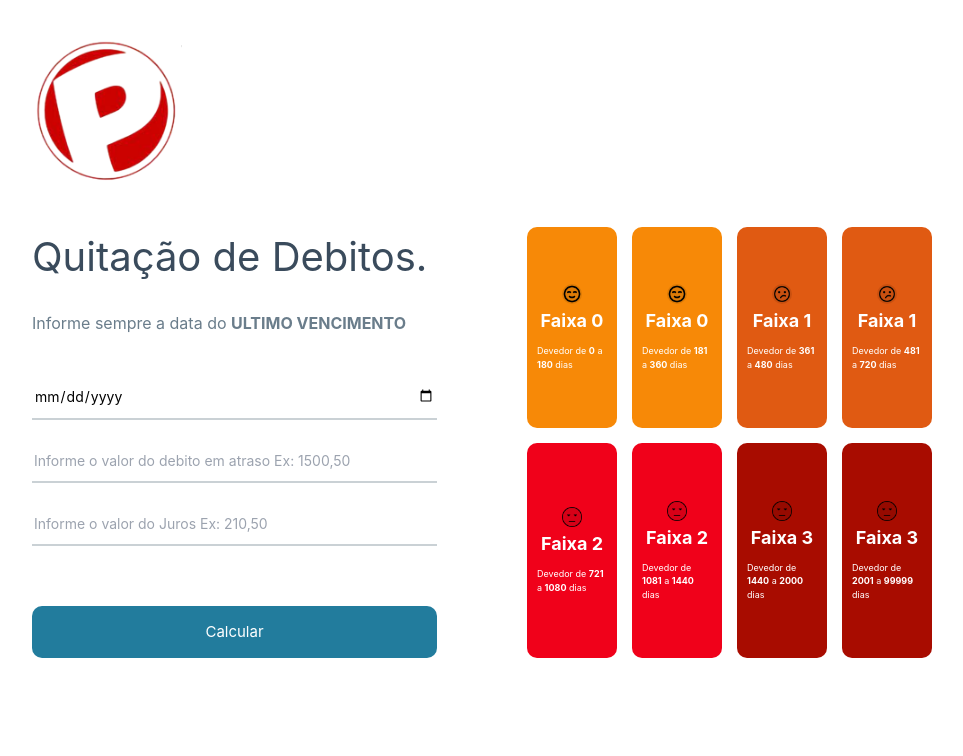
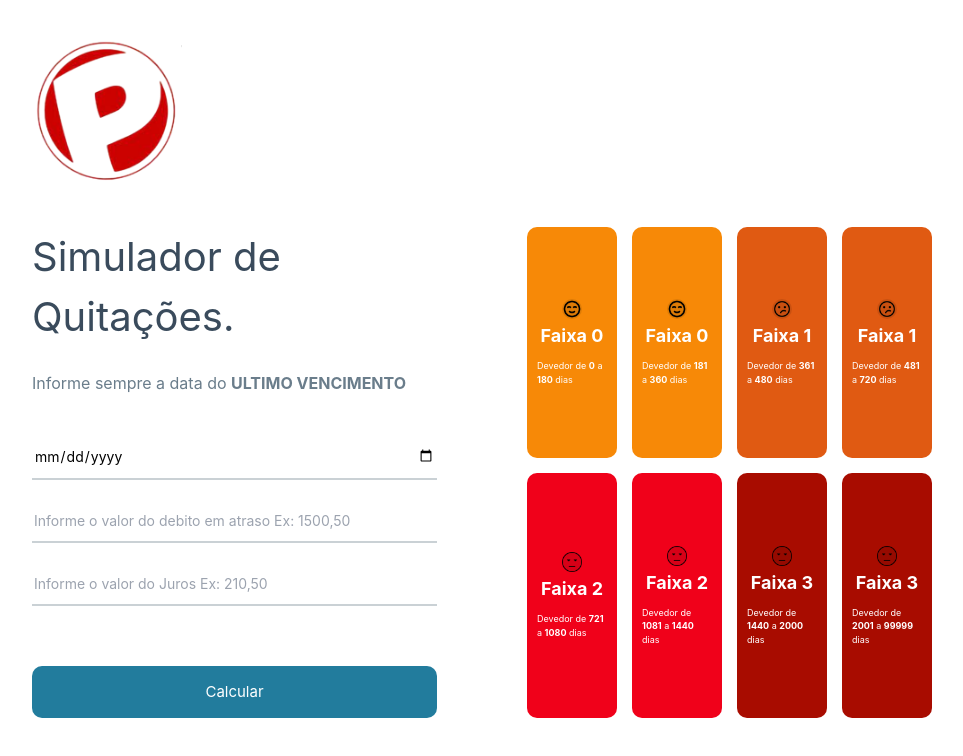
Before and after one commit to jonathasn15/Calculo-NP_Planeta, a React (Vite) app: page / in a window 1280 px wide. Shown: the top 756 px of the page, without its empty margins (158-1121 px from the left). Built offline with nearby package versions, Linux system fonts and the light colour scheme.

Commit message:
Update App.tsx

```diff
--- a/src/App.tsx
+++ b/src/App.tsx
@@ -37,7 +37,7 @@ const handleBackButton = () =>{
    <div className={styles.container}>
 
       <div className={styles.leftSide}>
-        <h1>Quitação de Debitos.</h1><br/>
+        <h1>Simulador de Quitações.</h1><br/>
         <p>Informe sempre a data do <strong>ULTIMO VENCIMENTO</strong></p>
         <input
         type="date"
```
